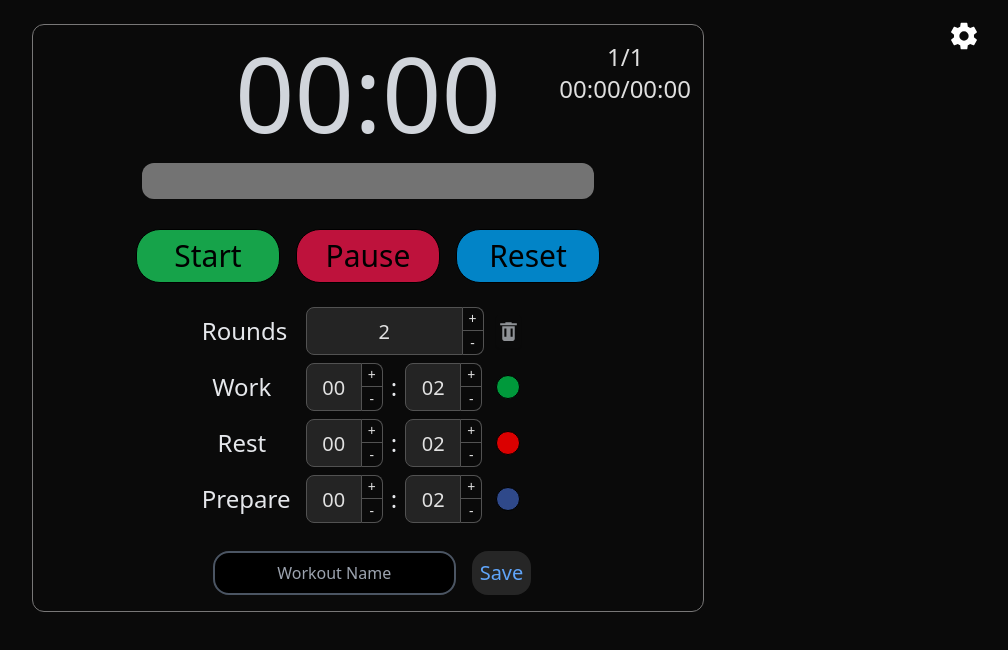
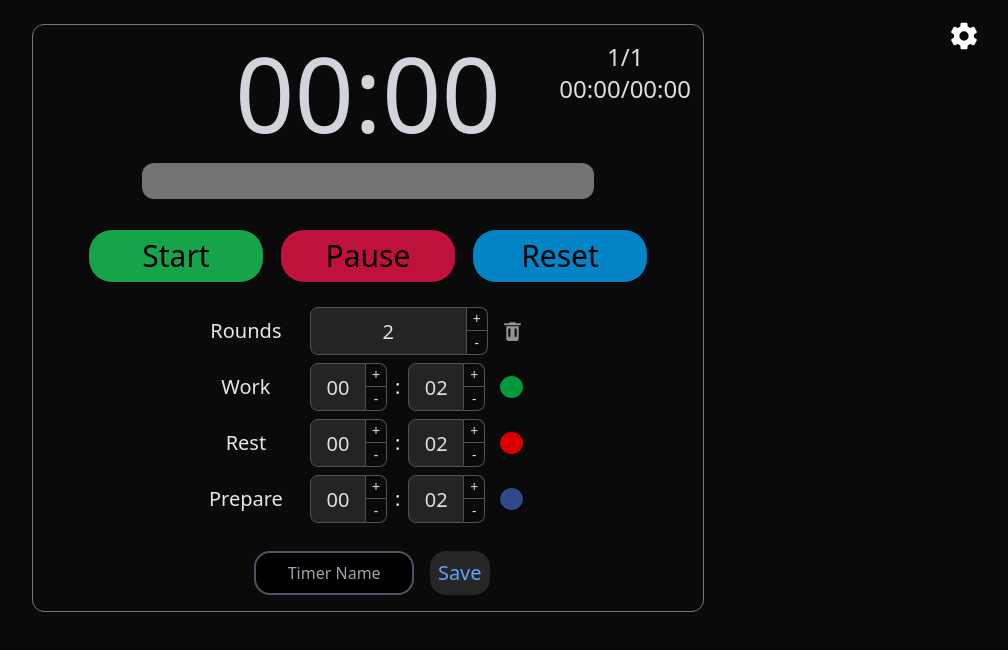
Before and after one commit to MacielG1/Timer_Interval, a React (Vite) app: page / in a window 1280 px wide. Shown: the top 650 px of the page, without its empty margins (272-1280 px from the left). Built offline with nearby package versions, Linux system fonts and the light colour scheme.

Commit message:
added more language support and fixed the reset timer functionality

```diff
--- a/src/components/InputMenu.jsx
+++ b/src/components/InputMenu.jsx
@@ -47,6 +47,8 @@ export default function CenterMenu() {
   const prepareonEveryRound = useStore((state) => state.prepareonEveryRound);
   const enableSounds = useStore((state) => state.enableSounds);
   const enableVibrate = useStore((state) => state.enableVibrate);
+
+  const preferredLanguage = useStore((state) => state.preferredLanguage);
 
   useEffect(() => {
     if (timer) {
@@ -130,32 +132,55 @@ export default function CenterMenu() {
     } // eslint-disable-next-line react-hooks/exhaustive-deps
   }, [time]);
 
+  let lang = {
+    rounds: {
+      en: "Rounds",
+      pt: "Rodadas",
+      fr: "Tours",
+    },
+    work: {
+      en: "Work",
+      pt: "Trabalho",
+      fr: "Travail",
+    },
+    rest: {
+      en: "Rest",
+      pt: "Descanso",
+      fr: "Repos",
+    },
+    prepare: {
+      en: "Prepare",
+      pt: "Preparo",
+      fr: "Préparer",
+    },
+  };
+
   return (
     <>
       <div className=" mt-6 2xl:mt-8 flex flex-col justify-center min-[350px]:mx-auto gap-2 2xl:gap-3 ">
         <div className="flex ">
           {/* Rounds */}
-          <InputNumber label="Rounds" className="w-[7rem] xs:w-[9.8rem] max-w-[9.8rem]" inputStoreType="Rounds" maxLength={8} />
+          <InputNumber label={lang.rounds[preferredLanguage]} className="w-[7rem] xs:w-[9.8rem] max-w-[9.8rem]" inputStoreType="Rounds" maxLength={8} />
           <ClearInput />
         </div>
 
         <div className="flex items-center">
           {/* Work */}
-          <InputNumber label="Work" width="w-14" inputStoreType="WorkMinutes" />
+          <InputNumber label={lang.work[preferredLanguage]} width="w-14" inputStoreType="WorkMinutes" />
           <InputNumber label=":" width="w-14" nogap inputStoreType="WorkSeconds" />
           <InputColor inputType="WorkColor" />
         </div>
 
         <div className="flex items-center">
           {/* Rest */}
-          <InputNumber label="Rest" width="w-14" inputStoreType="RestMinutes" />
+          <InputNumber label={lang.rest[preferredLanguage]} width="w-14" inputStoreType="RestMinutes" />
           <InputNumber label=":" width="w-14" nogap inputStoreType="RestSeconds" />
           <InputColor inputType="RestColor" />
         </div>
 
         <div className="flex items-center">
           {/* Prepare */}
-          <InputNumber label="Prepare" width="w-14" inputStoreType="PrepareMinutes" />
+          <InputNumber label={lang.prepare[preferredLanguage]} width="w-14" inputStoreType="PrepareMinutes" />
           <InputNumber label=":" width="w-14" nogap inputStoreType="PrepareSeconds" />
           <InputColor inputType="PrepColor" />
         </div>
--- a/src/components/MenuButtons.jsx
+++ b/src/components/MenuButtons.jsx
@@ -1,7 +1,7 @@
+// import { useEffect, useState } from "react";
 import useStore from "../store/useStore";
 import Timer from "../utils/Timer";
 import Button from "./Button";
-import { useEffect } from "react";
 
 export default function MenuButtons() {
   const setWorkTime = useStore((state) => state.setWorkTime);
@@ -16,17 +16,20 @@ export default function MenuButtons() {
   const autoRestartonReset = useStore((state) => state.autoRestartonReset);
   const timer = useStore((state) => state.timer);
   const resetTimer = useStore((state) => state.resetTimer);
+  const getTimer = useStore((state) => state.getTimer);
+  const preferredLanguage = useStore((state) => state.preferredLanguage);
 
   function handleStart() {
     if (isPaused) setIsPaused(false);
 
-    if (!timer) {
+    if (!getTimer()) {
       setRoundsSelected();
       setWorkTime();
       setRestTime();
       setPrepTime();
       updateWorkoutFullTime();
     }
+
     setTimer(
       new Timer(1000, () => {
         timeIncrease();
@@ -36,30 +39,54 @@ export default function MenuButtons() {
 
   function handlePause() {
     setIsPaused(true);
-
     timer?.stop();
   }
 
   function handleReset() {
     timer?.stop();
-
     resetTimer();
-
     if (autoRestartonReset) {
-      handleStart();
+      setTimeout(() => {
+        handleStart();
+      }, 1000);
     }
   }
 
+  let lang = {
+    startButton: {
+      en: "Start",
+      pt: "Começar",
+      fr: "Démarrer",
+    },
+    resumeButton: {
+      en: "Resume",
+      pt: "Continuar",
+      fr: "Reprendre",
+    },
+    pauseButton: {
+      en: "Pause",
+      pt: "Pausar",
+      fr: "Arrêter",
+    },
+    resetButton: {
+      en: "Reset",
+      pt: "Reiniciar",
+      fr: "Reset",
+    },
+  };
+
   return (
-    <div className="flex gap-2 sm:gap-4 mt-2 sm:mt-4 2xl:mt-10 justify-center items-center">
+    <div className="flex gap-1 xs:gap-2 sm:gap-4 mt-2 sm:mt-4 2xl:mt-10 justify-center items-center">
       <Button
         onClick={handleStart}
-        text="Start"
+        // text="Start"
+        // text={timer && isPaused ? "Resume" : "Start"}
+        text={timer && isPaused ? lang.resumeButton[preferredLanguage] : lang.startButton[preferredLanguage]}
         className="bg-green-600 hover:bg-green-700 disabled:bg-green-700/90 disabled:text-neutral-900"
         disabled={timer && !isPaused}
       />
-      <Button onClick={handlePause} text="Pause" className="bg-rose-700 hover:bg-rose-800" />
-      <Button onClick={handleReset} text="Reset" className="bg-sky-600 hover:bg-sky-700" />
+      <Button onClick={handlePause} text={lang.pauseButton[preferredLanguage]} className="bg-rose-700 hover:bg-rose-800" />
+      <Button onClick={handleReset} text={lang.resetButton[preferredLanguage]} className="bg-sky-600 hover:bg-sky-700" />
     </div>
   );
 }
--- a/src/components/SaveTimer.jsx
+++ b/src/components/SaveTimer.jsx
@@ -16,6 +16,7 @@ export default function SaveTimer() {
   let prepSec = useStore((state) => state.PrepareSeconds);
   let prepColor = useStore((state) => state.PrepColor);
   let setSavedWorkouts = useStore((state) => state.setSavedWorkouts);
+  let preferredLanguage = useStore((state) => state.preferredLanguage);
 
   useEffect(() => {
     let timerStorage = JSON.parse(localStorage.getItem("savedTimer")) || [];
@@ -44,15 +45,23 @@ export default function SaveTimer() {
     setSavedWorkouts([...timerStorage, data]);
   }
 
+  let lang = {
+    placeholder: {
+      en: "Timer Name",
+      pt: "Nome do Timer",
+      fr: "Nom du minuteur",
+    },
+  };
+
   return (
     <div className="mt-7 flex justify-center gap-4 ">
       <input
         type="text"
-        className="placeholder:text-text-gray-300 ml-2 text-white bg-black border-2 border-gray-600 rounded-2xl py-2 px-1 text-center focus:bg-neutral-800  hover:bg-neutral-900 focus:outline-none focus:border-gray-500 focus:placeholder:text-transparent transition duration-300
+        className="placeholder:text-text-gray-300 w-2/4  xs:w-5/12 sm:w-3/12  ml-2 text-white bg-black border-2 text-ellipsis border-gray-600 rounded-2xl py-2 px-1 text-center focus:bg-neutral-800  hover:bg-neutral-900 focus:outline-none focus:border-gray-500 focus:placeholder:text-transparent transition duration-300
       } "
         id="workout-name"
         maxLength="25"
-        placeholder="Workout Name"
+        placeholder={lang.placeholder[preferredLanguage]}
         value={timerName}
         onChange={(e) => setTimerName(e.target.value)}
       />
--- a/src/components/SettingsMenu.jsx
+++ b/src/components/SettingsMenu.jsx
@@ -1,178 +1,112 @@
-// import { useState, useEffect } from "react";
-// import ModalSettings from "./ModalSettings";
-// import Toggle from "./Toggle";
-// import useStore from "../store/useStore";
-// import SettingIcon from "../assets/SettingIcon.svg";
-// import LanguageSwitcher from "./LanguageSwitcher";
-// import { isMobileDevice } from "../utils/Vibrate";
-
-// export default function SettingsMenu() {
-//   let [isOpen, setIsOpen] = useState(false);
-
-//   const preferredLanguage = useStore((state) => state.preferredLanguage);
-//   const setPreferredLanguage = useStore((state) => state.setPreferredLanguage);
-
-//   const skipLastRest = useStore((state) => state.skipLastRest);
-//   const setSkipLastRest = useStore((state) => state.setSkipLastRest);
-//   const enableBgColors = useStore((state) => state.enableBackgroundColors);
-//   const setenableBgColors = useStore((state) => state.setEnableBackgroundColors);
-//   const autoRestartonReset = useStore((state) => state.autoRestartonReset);
-//   const setAutoRestartonReset = useStore((state) => state.setAutoRestartonReset);
-//   const prepOnEveryRound = useStore((state) => state.prepareonEveryRound);
-//   const setprepOnEveryRound = useStore((state) => state.setPrepareonEveryRound);
-//   const enableSounds = useStore((state) => state.enableSounds);
-//   const setEnableSounds = useStore((state) => state.setEnableSounds);
-//   const enableVibrate = useStore((state) => state.enableVibrate);
-//   const setEnableVibrate = useStore((state) => state.setEnableVibrate);
-
-//   const settings = [
-//     {
-//       item: "skipLastRest",
-//       state: skipLastRest,
-//       setState: setSkipLastRest,
-//       text: {
-//         en: "Skip last rest",
-//         pt: "Pular último descanso",
-//         fr: "Sauter le dernier repos",
-//       },
-//     },
-//     {
-//       item: "enableBgColors",
-//       state: enableBgColors,
-//       setState: setenableBgColors,
-//       text: {
-//         en: "Enable background colors",
-//         pt: "Ativar cores de fundo",
-//         fr: "Activer les couleurs de fond",
-//       },
-//     },
-//     {
-//       item: "autoRestartonReset",
-//       state: autoRestartonReset,
-//       setState: setAutoRestartonReset,
-//       text: {
-//         en: "Auto restart on reset",
-//         pt: "Reiniciar automaticamente quando resetar",
-//         fr: "Redémarrage automatique sur réinitialisation",
-//       },
-//     },
-//     {
-//       item: "prepOnEveryRound",
-//       state: prepOnEveryRound,
-//       setState: setprepOnEveryRound,
-//       text: {
-//         en: "Prepare on every round",
-//         pt: "Preparo em cada rodada",
-//         fr: "Préparation à chaque tour",
-//       },
-//     },
-//     {
-//       item: "enableSounds",
-//       state: enableSounds,
-//       setState: setEnableSounds,
-//       text: {
-//         en: "Enable sounds",
-//         pt: "Ativar sons",
-//         fr: "Activer les sons",
-//       },
-//     },
-//     {
-//       item: "enableVibrate",
-//       state: enableVibrate,
-//       setState: setEnableVibrate,
-//       text: {
-//         en: "Enable vibration",
-//         pt: "Ativar vibração",
-//         fr: "Activer la vibration",
-//       },
-//     },
-//   ];
-
-//   useEffect(() => {
-//     settings.forEach(({ item, setState }) => {
-//       const setting = JSON.parse(localStorage.getItem(item));
-//       if (setting !== null) {
-//         setState(setting);
-//       }
-//     }); // eslint-disable-next-line react-hooks/exhaustive-deps
-//   }, []);
-
-//   function handleToggleSetting(key, setState, state) {
-//     const newValue = !state; // toggle the setting
-//     localStorage.setItem(key, JSON.stringify(newValue));
-//     setState(newValue);
-//   }
-
-//   // language useEffect
-//   let supportedLanguages = ["en", "pt", "fr"];
-//   useEffect(() => {
-//     // check if user language is supported, else use en
-//     let langSupported = supportedLanguages.includes(navigator.language.slice(0, 2)) ? navigator.language.slice(0, 2) : "en";
-//     // if lang is already set, use it, else use langSupported
-//     let selectedLanguage = JSON.parse(localStorage.getItem("preferredLanguage")) || langSupported;
-
-//     setPreferredLanguage(selectedLanguage);
-//     localStorage.setItem("preferredLanguage", JSON.stringify(selectedLanguage));
-//     // eslint-disable-next-line react-hooks/exhaustive-deps
-//   }, []);
-
-//   let isOnMobileDevice = isMobileDevice();
-
-//   let content = (
-//     <>
-//       {settings.map((item) => {
-//         if (item.item === "enableVibrate" && !isOnMobileDevice) return null;
-//         return (
-//           <Toggle
-//             key={item.item}
-//             text={item.text[preferredLanguage]}
-//             isActive={item.state}
-//             toggleActive={() => handleToggleSetting(item.item, item.setState, item.state)}
-//           />
-//         );
-//       })}
-
-//       <div>
-//         <LanguageSwitcher />
-//       </div>
-//     </>
-//   );
-
-//   function savedSettingsettings() {
-//     setIsOpen(!isOpen);
-//   }
-
-//   return (
-//     <div className="p-5 px-7 absolute top-0 right-0 z-30">
-//       <div className="relative">
-//         <div onClick={savedSettingsettings}>
-//           <img src={SettingIcon} alt="Settings" className="inline-block cursor-pointer w-8" width="32" height="32" />
-//         </div>
-
-//         {isOpen && <ModalSettings onClose={savedSettingsettings} content={content} />}
-//       </div>
-//     </div>
-//   );
-// }
-
 import { useState, useEffect } from "react";
 import ModalSettings from "./ModalSettings";
+import Toggle from "./ToggleInput";
 import useStore from "../store/useStore";
 import SettingIcon from "../assets/SettingIcon.svg";
 import LanguageSwitcher from "./LanguageSwitcher";
-
-import Toggles from "./Toggles";
+import { isMobileDevice } from "../utils/Vibrate";
 
 export default function SettingsMenu() {
   let [isOpen, setIsOpen] = useState(false);
 
-  // const preferredLanguage = useStore((state) => state.preferredLanguage);
+  const preferredLanguage = useStore((state) => state.preferredLanguage);
   const setPreferredLanguage = useStore((state) => state.setPreferredLanguage);
+
+  const skipLastRest = useStore((state) => state.skipLastRest);
+  const setSkipLastRest = useStore((state) => state.setSkipLastRest);
+  const enableBgColors = useStore((state) => state.enableBackgroundColors);
+  const setenableBgColors = useStore((state) => state.setEnableBackgroundColors);
+  const autoRestartonReset = useStore((state) => state.autoRestartonReset);
+  const setAutoRestartonReset = useStore((state) => state.setAutoRestartonReset);
+  const prepOnEveryRound = useStore((state) => state.prepareonEveryRound);
+  const setprepOnEveryRound = useStore((state) => state.setPrepareonEveryRound);
+  const enableSounds = useStore((state) => state.enableSounds);
+  const setEnableSounds = useStore((state) => state.setEnableSounds);
+  const enableVibrate = useStore((state) => state.enableVibrate);
+  const setEnableVibrate = useStore((state) => state.setEnableVibrate);
+
+  const settings = [
+    {
+      item: "skipLastRest",
+      state: skipLastRest,
+      setState: setSkipLastRest,
+      text: {
+        en: "Skip last rest",
+        pt: "Pular último descanso",
+        fr: "Sauter le dernier repos",
+      },
+    },
+    {
+      item: "enableBgColors",
+      state: enableBgColors,
+      setState: setenableBgColors,
+      text: {
+        en: "Enable background colors",
+        pt: "Ativar cores de fundo",
+        fr: "Activer les couleurs de fond",
+      },
+    },
+    {
+      item: "autoRestartonReset",
+      state: autoRestartonReset,
+      setState: setAutoRestartonReset,
+      text: {
+        en: "Auto restart on reset",
+        pt: "Reiniciar automaticamente quando resetar",
+        fr: "Redémarrage automatique sur réinitialisation",
+      },
+    },
+    {
+      item: "prepOnEveryRound",
+      state: prepOnEveryRound,
+      setState: setprepOnEveryRound,
+      text: {
+        en: "Prepare on every round",
+        pt: "Preparo em cada rodada",
+        fr: "Préparation à chaque tour",
+      },
+    },
+    {
+      item: "enableSounds",
+      state: enableSounds,
+      setState: setEnableSounds,
+      text: {
+        en: "Enable sounds",
+        pt: "Ativar sons",
+        fr: "Activer les sons",
+      },
+    },
+    {
+      item: "enableVibrate",
+      state: enableVibrate,
+      setState: setEnableVibrate,
+      text: {
+        en: "Enable vibration",
+        pt: "Ativar vibração",
+        fr: "Activer la vibration",
+      },
+    },
+  ];
+
+  useEffect(() => {
+    settings.forEach(({ item, setState }) => {
+      const setting = JSON.parse(localStorage.getItem(item));
+      if (setting !== null) {
+        setState(setting);
+      }
+    }); // eslint-disable-next-line react-hooks/exhaustive-deps
+  }, []);
+
+  function handleToggleSetting(key, setState, state) {
+    const newValue = !state; // toggle the setting
+    localStorage.setItem(key, JSON.stringify(newValue));
+    setState(newValue);
+  }
 
   // language useEffect
   let supportedLanguages = ["en", "pt", "fr"];
   useEffect(() => {
-    // check if user language is supported, else use en
+    // check if user language is supported, else use "en"
     let langSupported = supportedLanguages.includes(navigator.language.slice(0, 2)) ? navigator.language.slice(0, 2) : "en";
     // if lang is already set, use it, else use langSupported
     let selectedLanguage = JSON.parse(localStorage.getItem("preferredLanguage")) || langSupported;
@@ -182,10 +116,25 @@ export default function SettingsMenu() {
     // eslint-disable-next-line react-hooks/exhaustive-deps
   }, []);
 
+  let isOnMobileDevice = isMobileDevice();
+
   let content = (
     <>
-      <Toggles />
-      <LanguageSwitcher />
+      {settings.map((item) => {
+        if (item.item === "enableVibrate" && !isOnMobileDevice) return null;
+        return (
+          <Toggle
+            key={item.item}
+            text={item.text[preferredLanguage]}
+            isActive={item.state}
+            toggleActive={() => handleToggleSetting(item.item, item.setState, item.state)}
+          />
+        );
+      })}
+
+      <div>
+        <LanguageSwitcher />
+      </div>
     </>
   );
 
--- a/src/components/Sidebar.jsx
+++ b/src/components/Sidebar.jsx
@@ -7,7 +7,7 @@ export default function Sidebar() {
 
   const savedWorkouts = useStore((state) => state.savedWorkouts);
   const setSavedWorkouts = useStore((state) => state.setSavedWorkouts);
-  const setIsLoadSavedTimer = useStore((state) => state.setIsLoadSavedTimer);
+  const SetIsLoadingSavedTimer = useStore((state) => state.SetIsLoadingSavedTimer);
 
   function handleDelete(id) {
     let timers = savedWorkouts.filter((i) => i.id !== id);
@@ -31,9 +31,9 @@ export default function Sidebar() {
     });
 
     // adds an effect to the inputs when the btn is clicked
-    setIsLoadSavedTimer(true);
+    SetIsLoadingSavedTimer(true);
     setTimeout(() => {
-      setIsLoadSavedTimer(false);
+      SetIsLoadingSavedTimer(false);
     }, 400);
   }
 
--- a/src/components/inputs/InputColor.jsx
+++ b/src/components/inputs/InputColor.jsx
@@ -11,7 +11,7 @@ export default function InputColor({ inputType }) {
 
   return (
     <input
-      className=" w-7 h-8 mx-3 max-[320px]:mx-1 bg-transparent border-0 outline-none cursor-pointer focus:outline-none"
+      className="min-w-[1.8rem]  w-7 h-8 mx-3 max-[320px]:mx-1 bg-transparent border-0 outline-none cursor-pointer focus:outline-none"
       type="color"
       name="workColor"
       aria-label="Color Picker"
--- a/src/components/inputs/InputNumber.jsx
+++ b/src/components/inputs/InputNumber.jsx
@@ -13,7 +13,7 @@ export default function InputNumber(props) {
   const increase = useStore((state) => state[`increase${inputStoreType}`]);
   const decrease = useStore((state) => state[`decrease${inputStoreType}`]);
   const setCount = useStore((state) => state[`set${inputStoreType}`]);
-  const isLoadSavedTimer = useStore((state) => state.isLoadSavedTimer);
+  const isLoadingSavedTimer = useStore((state) => state.isLoadingSavedTimer);
 
   const timerRef = useRef(null);
 
@@ -75,15 +75,15 @@ export default function InputNumber(props) {
   return (
     <div
       className={`
-    ${nogap ? "" : "gap-6"}
+    ${nogap ? "" : "xs:gap-3  lg:gap-4"}
     flex items-center justify-center
     max-[360px]:gap-1
     `}
     >
       <label
         className={`
-        ${nogap ? "px-2 max-[360px]:pr-1 " : "w-20 max-[360px]:w-16"}
-          text-center text-2xl  text-gray-200 max-[360px]:text-[5.0vw] max-[290px]:text-base`}
+        ${nogap ? "px-2 max-[360px]:pr-1 " : "w-24 max-[360px]:w-16 "}
+          text-center   text-gray-200  text-sm xs:text-base  sm:text-lg lg:text-xl`}
         htmlFor={label + uniqueId}
       >
         {label}
@@ -98,7 +98,7 @@ export default function InputNumber(props) {
           focus:outline-none focus:font-medium focus:bg-[#313030]
           focus:border-gray-500
           max-[360px]:text-base max-[300px]:w-[18vw] min-w-[2.5rem]`}
-          style={{ backgroundColor: isLoadSavedTimer ? "#2b2a2a" : "#242424", fontWeight: isFocused ? "500" : null }}
+          style={{ backgroundColor: isLoadingSavedTimer ? "#2b2a2a" : "#242424", fontWeight: isFocused ? "500" : null }}
           type="number"
           id={label + uniqueId}
           name={label}
```
Also changed, not shown: src/components/Button.jsx (+4 -3 lines), src/components/LanguageSwitcher.jsx (+3 -4 lines), src/components/Toggles.jsx (deleted, +0 -115 lines), src/store/slices/TimerStatus.js (+7 -4 lines).
